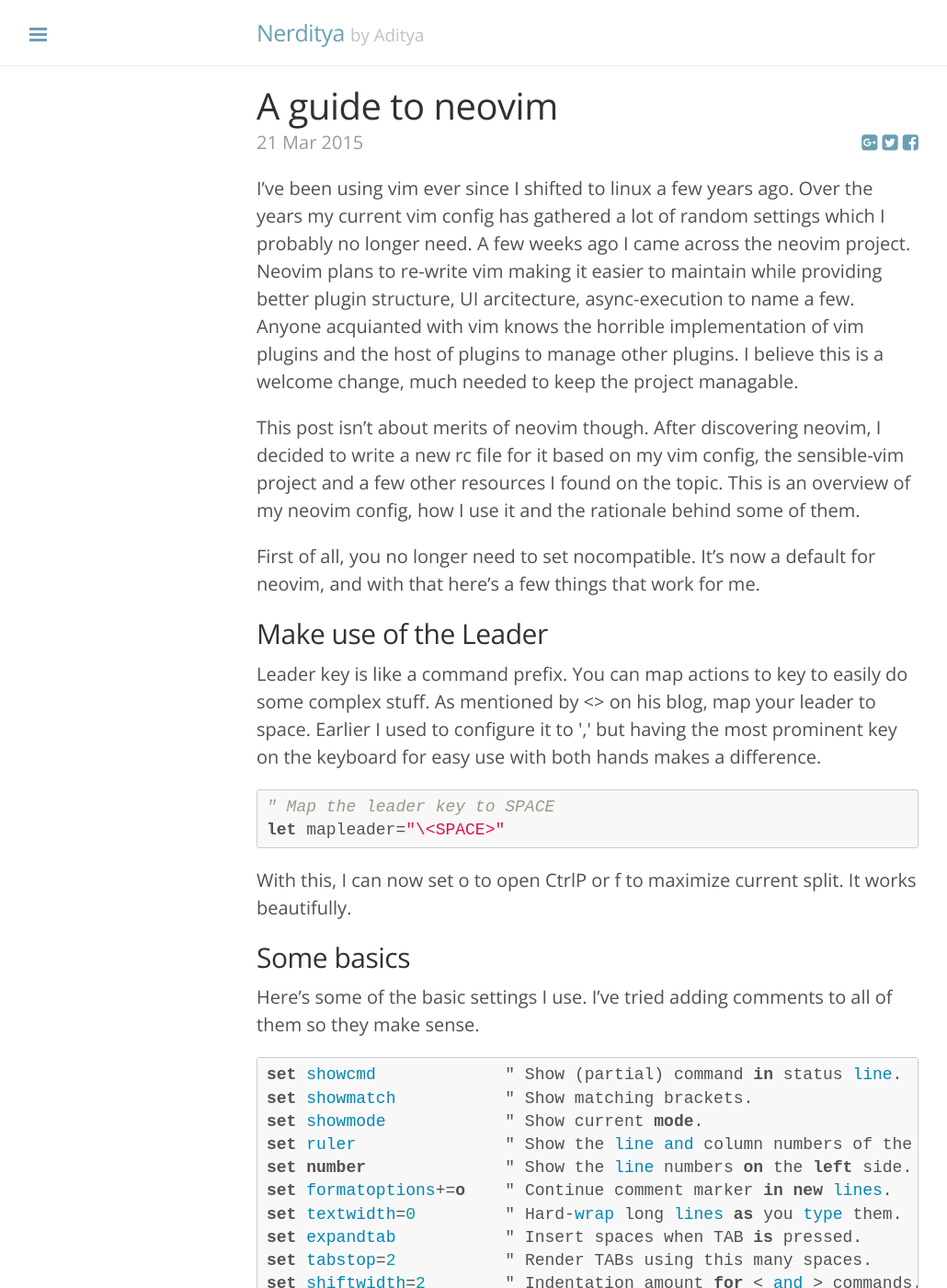
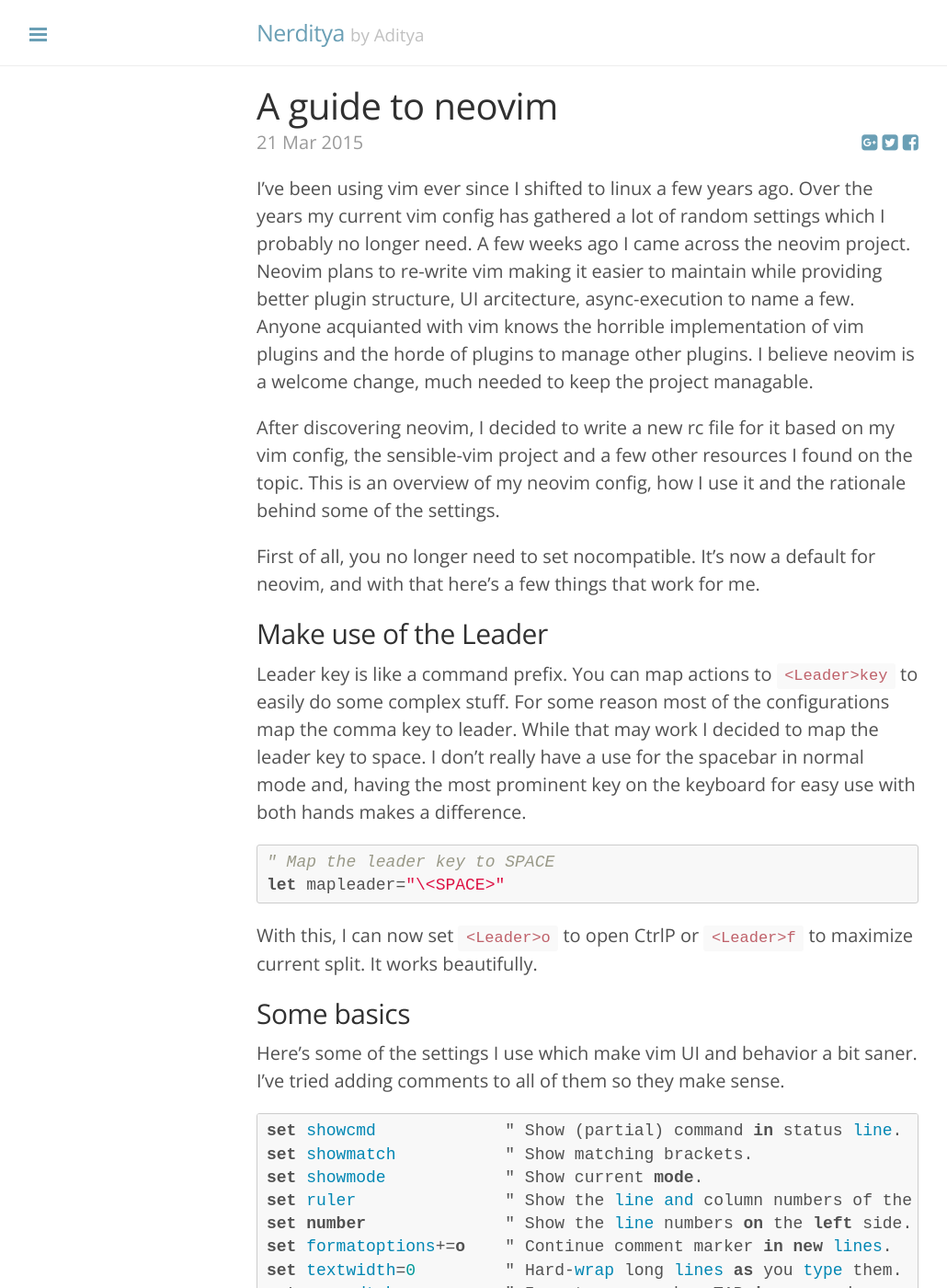
Before and after one commit to adibis/jekyllNerditya, a Jekyll site: the page built from _posts/2015-03-21-guide-to-neovim.md, in a window 1280 px wide and 1400 px high. Shown: the whole window at 92% size, without its empty margins (1-1031 px from the left). Built offline with Jekyll 4.4.1, drawn with Linux system fonts in a browser that asks for light colours; nearby versions of some CDN libraries; Markdown is read by kramdown in place of the engine named in the settings; some of the changed text lies outside the part shown.

Commit message:
Updated config, archives, guide to neovim.

````diff
--- a/Gemfile
+++ b/Gemfile
@@ -14,6 +14,7 @@ gem "jekyll", "3.2.1"
 gem "jekyll-paginate"
 gem "redcarpet"
 gem "pygments.rb"
+gem "classifier-reborn"
 
 # If you want to use GitHub Pages, remove the "gem "jekyll"" above and
 # uncomment the line below. To upgrade, run `bundle update github-pages`.
--- a/_config.yml
+++ b/_config.yml
@@ -13,22 +13,26 @@
 # you will see them accessed via {{ site.title }}, {{ site.email }}, and so on.
 # You can create any custom variable you would like, and they will be accessible
 # in the templates via {{ site.myvariable }}.
-title: Nerditya
+
+# Site configuration
+title:            'Nerditya'
 tagline:          'by Aditya'
 description:      'Random musings of a coffee lover, photographer, engineer, geek.'
 url:              'http://nerditya.com'
 baseurl:          '/'
 paginate:         1
-email: aditya.shevade@gmail.com
+
+# Social Media Settings
 twitter_username: adibis
 github_username:  adibis
 
 # Permalinks
-permalink:        /:categories/:title
+permalink:        /:categories/:title/
 
 author:
   name:           'Aditya Shevade'
   url:            https://twitter.com/adibis
+  email:          aditya.shevade@gmail.com
 
 gems: [jekyll-paginate]
 
--- a/_posts/2015-03-21-guide-to-neovim.md
+++ b/_posts/2015-03-21-guide-to-neovim.md
@@ -4,24 +4,24 @@ title: "A guide to neovim"
 category: code
 ---
 
-I've been using vim ever since I shifted to linux a few years ago. Over the years my current vim config has gathered a lot of random settings which I probably no longer need. A few weeks ago I came across the neovim project. Neovim plans to re-write vim making it easier to maintain while providing better plugin structure, UI arcitecture, async-execution to name a few. Anyone acquianted with vim knows the horrible implementation of vim plugins and the host of plugins to manage other plugins. I believe this is a welcome change, much needed to keep the project managable.
+I've been using vim ever since I shifted to linux a few years ago. Over the years my current vim config has gathered a lot of random settings which I probably no longer need. A few weeks ago I came across the neovim project. Neovim plans to re-write vim making it easier to maintain while providing better plugin structure, UI arcitecture, async-execution to name a few. Anyone acquianted with vim knows the horrible implementation of vim plugins and the horde of plugins to manage other plugins. I believe neovim is a welcome change, much needed to keep the project managable.
 
-This post isn't about merits of neovim though. After discovering neovim, I decided to write a new rc file for it based on my vim config, the sensible-vim project and a few other resources I found on the topic. This is an overview of my neovim config, how I use it and the rationale behind some of them.
+After discovering neovim, I decided to write a new rc file for it based on my vim config, the sensible-vim project and a few other resources I found on the topic. This is an overview of my neovim config, how I use it and the rationale behind some of the settings.
 
 First of all, you no longer need to set nocompatible. It's now a default for neovim, and with that here's a few things that work for me.
 
 ## Make use of the Leader
-Leader key is like a command prefix. You can map actions to <Leader>key to easily do some complex stuff. As mentioned by <> on his blog, map your leader to space. Earlier I used to configure it to ',' but having the most prominent key on the keyboard for easy use with both hands makes a difference.
+Leader key is like a command prefix. You can map actions to ```<Leader>key``` to easily do some complex stuff. For some reason most of the configurations map the comma key to leader. While that may work I decided to map the leader key to space. I don't really have a use for the spacebar in normal mode and, having the most prominent key on the keyboard for easy use with both hands makes a difference.
 
 ```vim
 " Map the leader key to SPACE
 let mapleader="\<SPACE>"
 ```
 
-With this, I can now set <Leader>o to open CtrlP or <Leader>f to maximize current split. It works beautifully.
+With this, I can now set ```<Leader>o``` to open CtrlP or ```<Leader>f``` to maximize current split. It works beautifully.
 
 ## Some basics
-Here's some of the basic settings I use. I've tried adding comments to all of them so they make sense.
+Here's some of the settings I use which make vim UI and behavior a bit saner. I've tried adding comments to all of them so they make sense.
 
 ```vim
 set showcmd             " Show (partial) command in status line.
@@ -70,7 +70,7 @@ highlight ExtraWhitespace ctermbg=darkgreen guibg=darkgreen
 match ExtraWhitespace /\s\+$\|\t/
 ```
 
-While searching I prefer to have smart-case. Search will match either case unless at least one letter in search pattern is capital. You would also notice annoying highlights from previous searches sometimes, the <C-L> mapping gets rid of that.
+While searching I prefer to have smart-case. Search will match either case unless at least one letter in search pattern is capital. You would also notice annoying highlights from previous searches sometimes, the ```<C-L>``` mapping gets rid of that. I also rend to do search and replace quite a lot and tying the whole ```%s/<search>/<replace>/``` gets too slow. So I added a binding ```<Leader>s``` to put the whole command and put the cursor at the search part of it.
 
 ```vim
 set hlsearch            " Highlight search results.
@@ -84,9 +84,12 @@ set magic               " Use 'magic' patterns (extended regular expressions).
 if maparg('<C-L>', 'n') ==# ''
   nnoremap <silent> <C-L> :nohlsearch<CR><C-L>
 endif
+
+" Search and Replace
+nmap <Leader>s :%s//g<Left><Left>
 ```
 
-Another really useful feature of vim is to use relative numbers. When turned on, the line numbers will start counting up from current line on either side. Extremely useful when you want to yank a few lines starting from the current line.
+Another really useful feature of vim is relative numbers. When turned on, the line numbers will start counting up from current line on either side. Extremely useful when you want to yank a few lines starting from the current line.
 
 ```vim
 " Relative numbering
@@ -114,11 +117,11 @@ nnoremap Q @q   " Use Q to execute default register.
 ```
 
 ## Plugins
-Even with the plugin structure improved in neovim, I still think a plugin manager makes it a breeze to install and manage plugins easily. Especially if you're tracking your nvimrc with git (which I strongly recommend you do). I am using vim-plug as my plugin manager. The best thing about vim-plug is its ability to download plugins in parallel using the neovim job control. You may not notice the difference if you're only using 4-5 plugins but I've seen people use over 40 and you will definitely notice the difference.
+Even with the plugin structure improved in neovim, I still think a plugin manager makes it a breeze to install and manage plugins easily. Especially if you're tracking your nvimrc with git (which I strongly recommend you do). I am using vim-plug as my plugin manager. The best thing about vim-plug is its ability to download plugins in parallel using the neovim job control. You may not notice the difference if you're only using 4-5 plugins like I am, but I've seen people use over 40 and you will definitely notice the difference.
 
 ![vim-plug](https://raw.githubusercontent.com/junegunn/i/master/vim-plug/installer.gif)
 
-I've included vim-plug in the autoload directory in my configurations as was the intention of the developer. Other plugin managers such as vundle will also update themselves by adding self-plugin. For vim-plug, you need to manually download it from the git repository. (In future I might add a script to update vim-plug).
+I've included vim-plug in the autoload directory in my configuration as was the intention of the developer. Other plugin managers such as vundle will also update themselves by adding itself in the plugin list. For vim-plug, you need to manually download it from the git repository. (In future I might add a script to update vim-plug).
 
 ###1. CtrlP
 This is by far the most used plugin I have. CtrlP is a fuzzy finder for vim. It's written in pure vimscript eliminating most of the weird dependencies you have with such plugins. CtrlP can search for files in either the current directory, or the whole project in case of a version control system such as Git. You can also use it to search between currently open buffers, which is the most useful thing for me. I don't like to use tabs much and I don't even like to have multiple splits open and consume screen space a lot of times. I just close all the other buffers and use CtrlP to switch between them. I have then mapped the following in my rc file for easy execution.
````
Also changed, not shown: other parts of _posts/2015-03-21-guide-to-neovim.md (+2 -2 lines), archives.html (+11 -16 lines).
